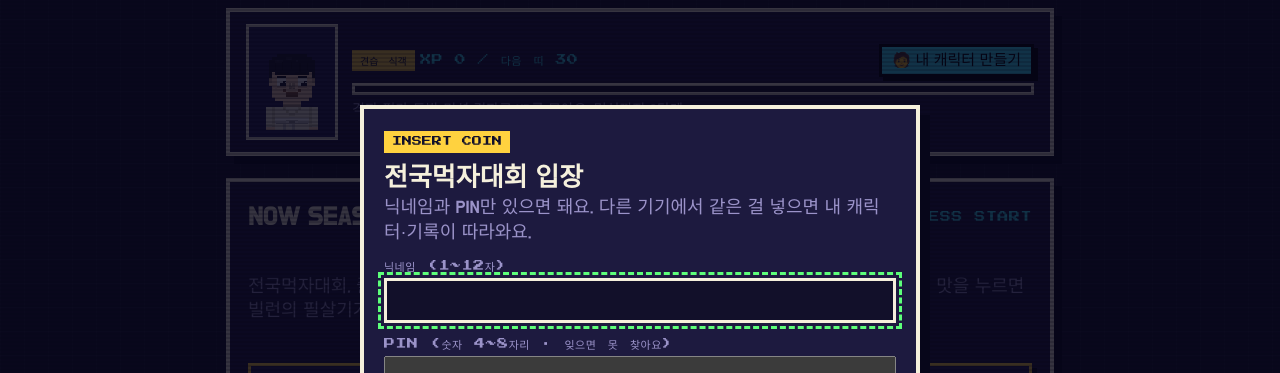
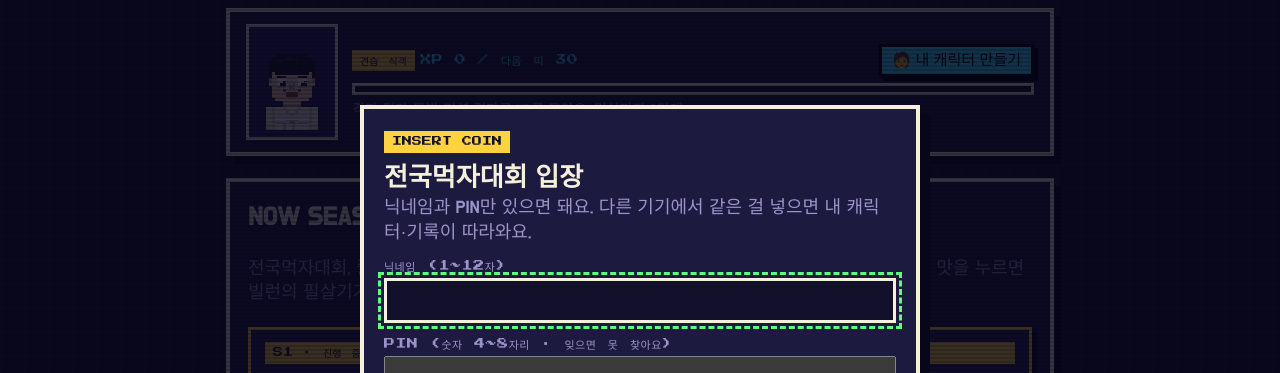
Before and after one commit to yahr/jeonmukdae, a website: page index.html in a window 1280 px wide. Shown: the part 101-474 px from the top of the page. Drawn offline with nearby package versions, Linux system fonts and the light colour scheme.

Commit message:
메인 NOW SEASON 제목 아래 빈칸 없애기(휴대폰에서 깜빡 문구가 줄바꿈되며 생기던 공간)

```diff
--- a/index.html
+++ b/index.html
@@ -236,8 +236,8 @@ footer{color:var(--dim);font-size:14px;text-align:center}
       </div>
     </div>
     <div class="panel stack">
-      <div class="hud"><h2>NOW SEASON</h2><span class="px blink">▶ PRESS START</span></div>
-      <p class="sub">전국먹자대회, 줄여서 <b>전먹대</b>. 시즌 부문의 가게가 빌런이 되어 도장을 지켜요. 먹으면서 느낀 맛을 누르면 빌런의 필살기가 들어오고, 행복하게 쓰러지면 그 집 맛이 기록돼요.</p>
+      <div class="hud"><h2>NOW SEASON</h2></div>
+      <p class="sub" style="margin:0">전국먹자대회, 줄여서 <b>전먹대</b>. 시즌 부문의 가게가 빌런이 되어 도장을 지켜요. 먹으면서 느낀 맛을 누르면 빌런의 필살기가 들어오고, 행복하게 쓰러지면 그 집 맛이 기록돼요.</p>
       <div class="seasons" id="seasons-now"></div>
       <div class="sub" id="login-note"></div>
     </div>
```
